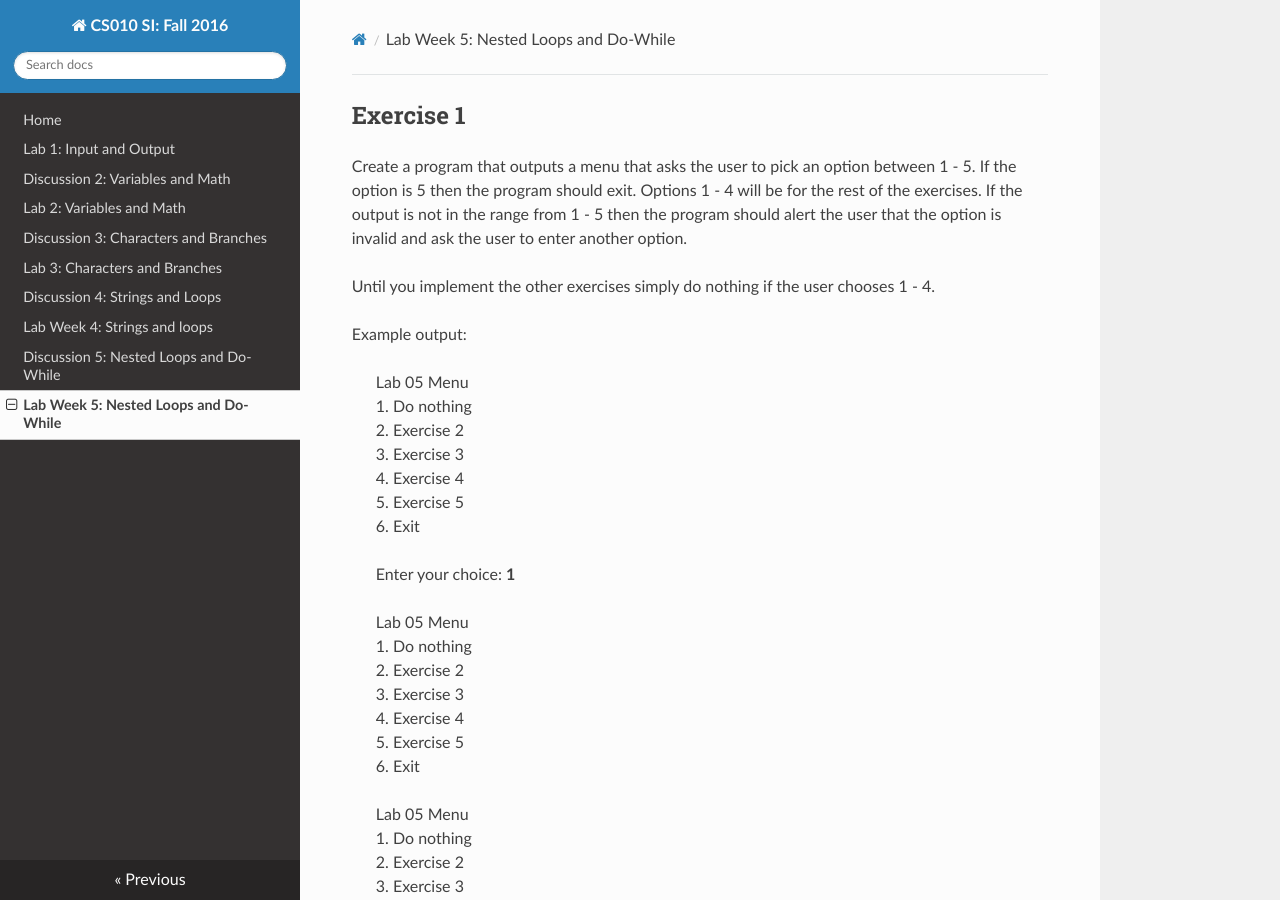
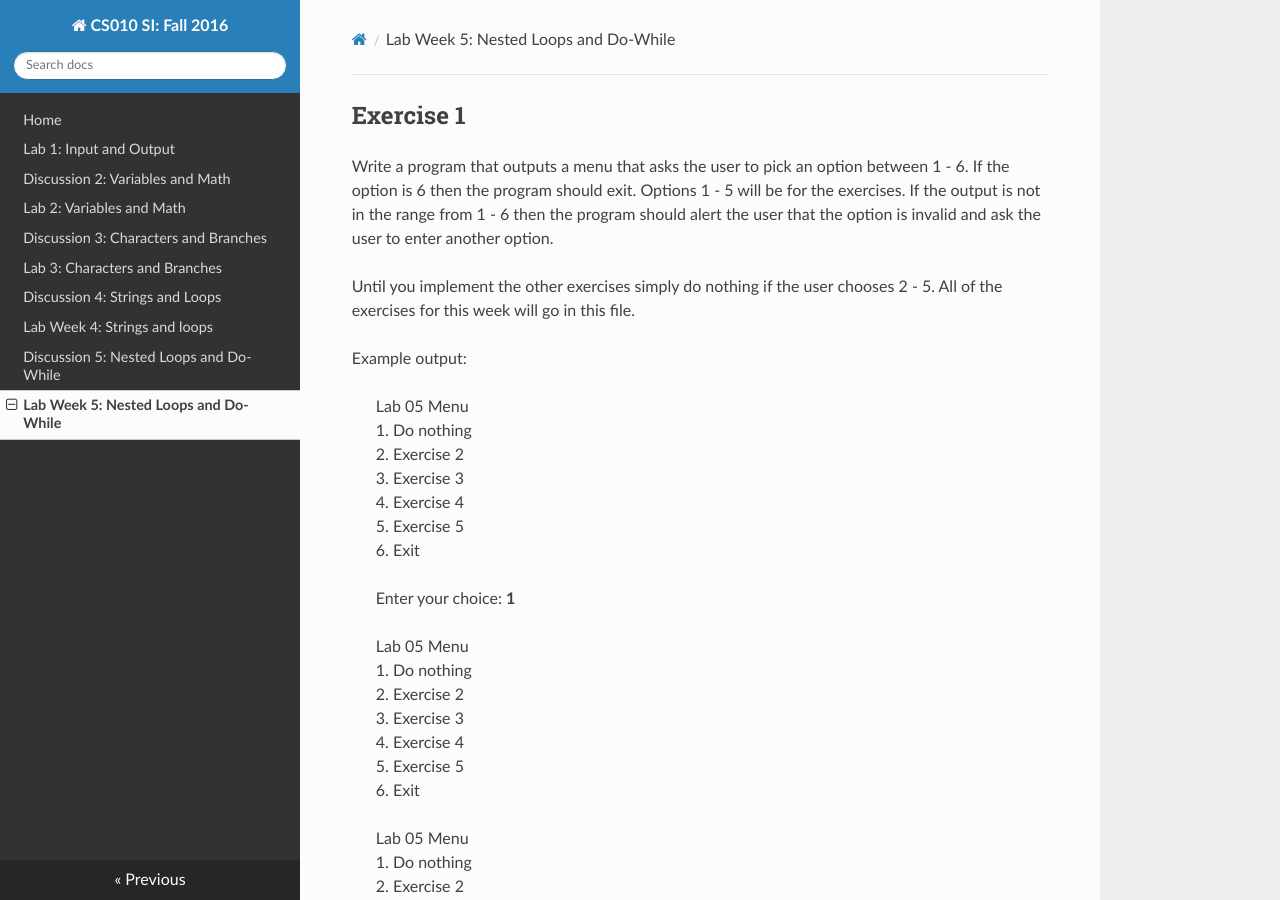
Before and after one commit to cs-si-ucr/cs10, an MkDocs documentation site: the page built from docs/lab05.md, in a window 1280 px wide and 900 px high. Built offline with MkDocs 1.6.1, drawn with Linux system fonts in a browser that asks for light colours; nearby versions of some CDN libraries; old or Windows-style settings are respelled for this version of MkDocs.

```diff
--- a/docs/lab05.md
+++ b/docs/lab05.md
@@ -1,9 +1,13 @@
 Exercise 1
 ---
 
-Create a program that outputs a menu that asks the user to pick an option between 1 - 5. If the option is 5 then the program should exit. Options 1 - 4 will be for the rest of the exercises. If the output is not in the range from 1 - 5 then the program should alert the user that the option is invalid and ask the user to enter another option.
+Write a program that outputs a menu that asks the user to pick an option between 1 - 6.
+If the option is 6 then the program should exit.
+Options 1 - 5 will be for the exercises.
+If the output is not in the range from 1 - 6 then the program should alert the user that the option is invalid and ask the user to enter another option.
 
-Until you implement the other exercises simply do nothing if the user chooses 1 - 4.
+Until you implement the other exercises simply do nothing if the user chooses 2 - 5.
+All of the exercises for this week will go in this file.
 
 Example output:
 
```
